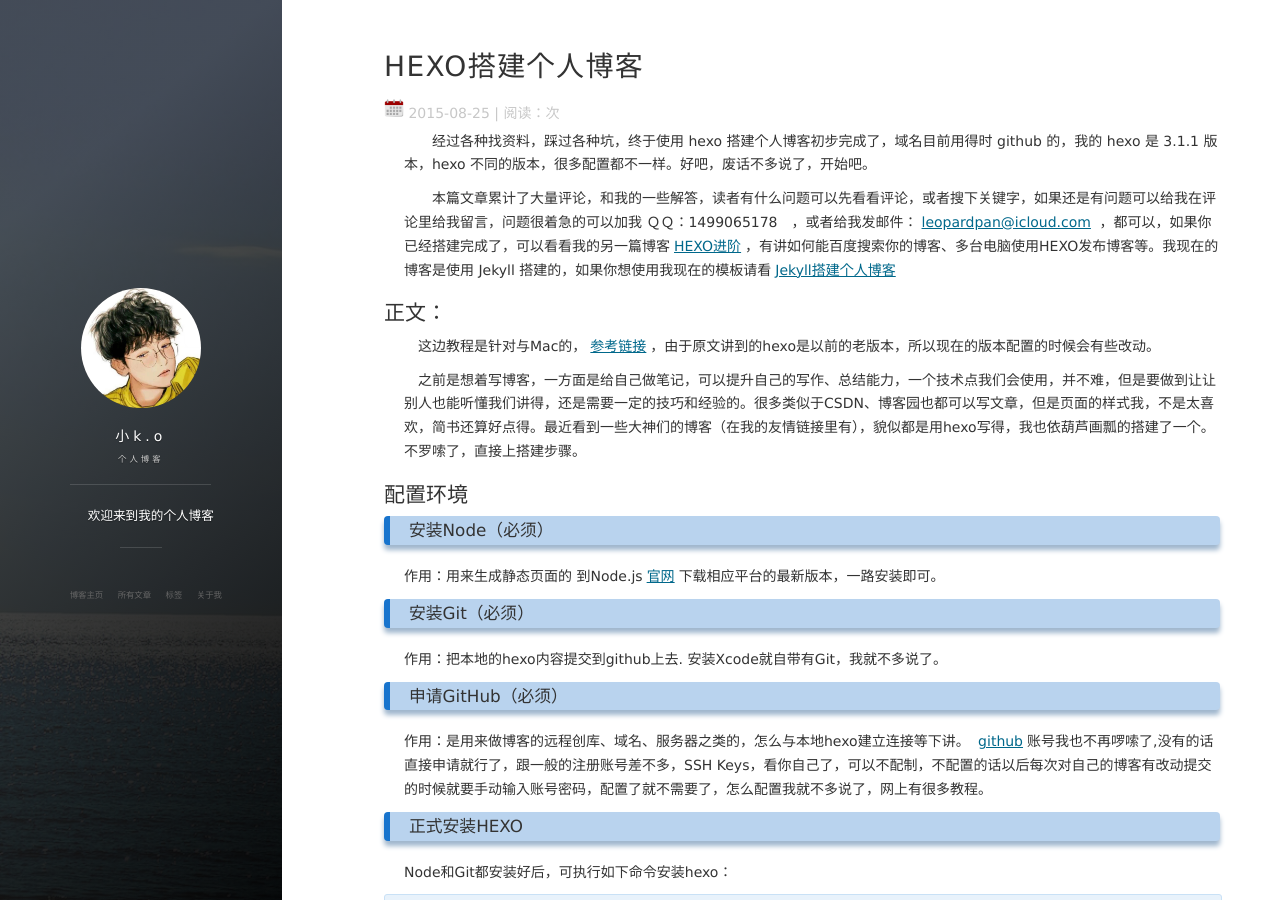
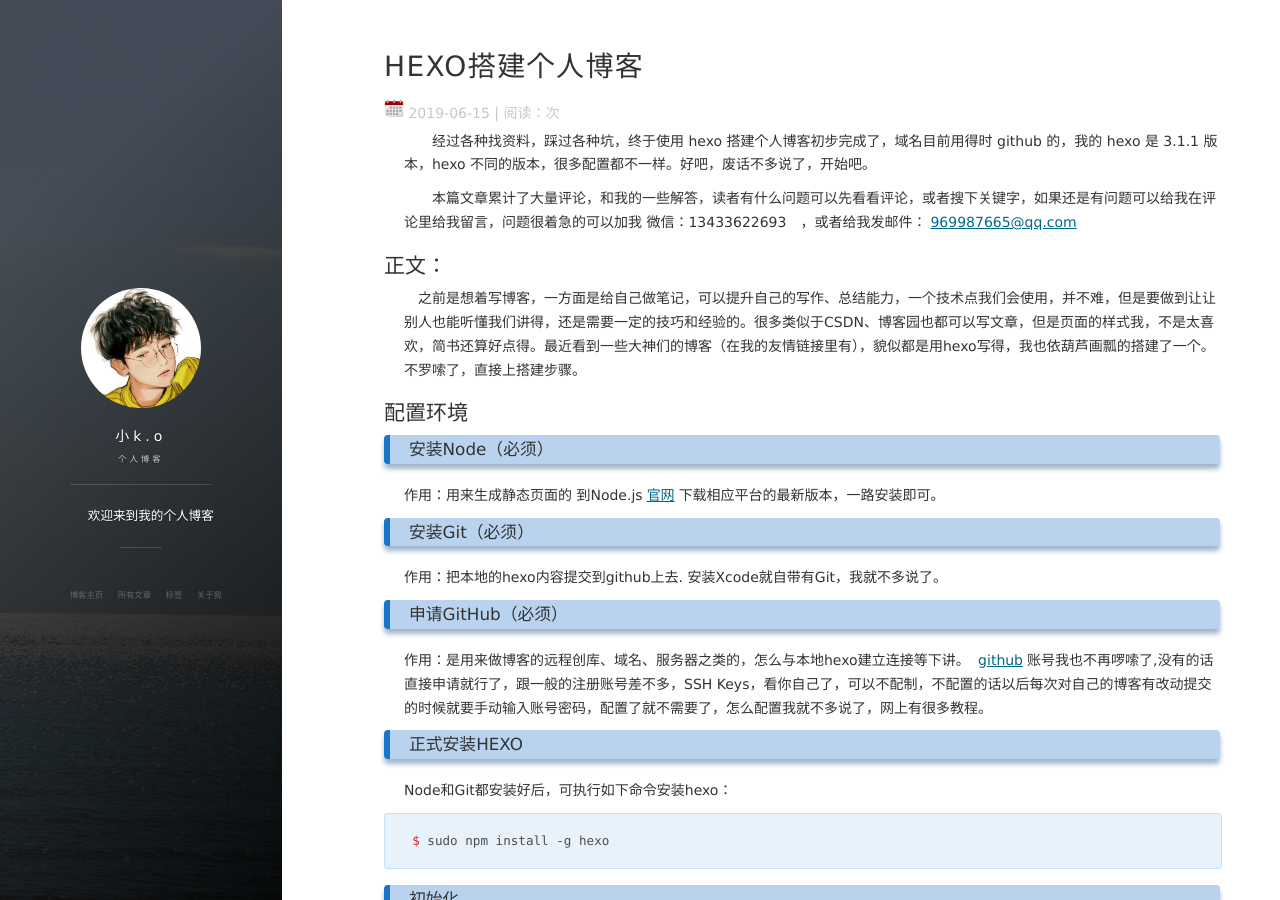
Before and after one commit to xieruiwei/xieruiwei.github.io, a Jekyll site: the page built from _posts/2019-06-15-HEXO搭建个人博客.md, in a window 1280 px wide and 900 px high. Built offline with Jekyll 4.4.1, drawn with Linux system fonts in a browser that asks for light colours; nearby versions of some CDN libraries; comment, search, counter and statistics services are not loaded; some of the changed text lies outside the part shown.

Commit message:
Site updated: 2019-06-15 23:14:16

```diff
--- a/_posts/2015-08-25-HEXO搭建个人博客.md
+++ b/_posts/2019-06-15-HEXO搭建个人博客.md
@@ -1,18 +1,17 @@
 ---
 layout: post
 title: "HEXO搭建个人博客"
-date: 2015-08-25
+date: 2019-06-15
 description: "HEXO配置，HEXO+Github，搭建自己的博客"
 tag: 博客
 ---
 
 　　经过各种找资料，踩过各种坑，终于使用 hexo 搭建个人博客初步完成了，域名目前用得时 github 的，我的 hexo 是 3.1.1 版本，hexo 不同的版本，很多配置都不一样。好吧，废话不多说了，开始吧。
 
-　　本篇文章累计了大量评论，和我的一些解答，读者有什么问题可以先看看评论，或者搜下关键字，如果还是有问题可以给我在评论里给我留言，问题很着急的可以加我 ＱＱ：1499065178　，或者给我发邮件：[leopardpan@icloud.com](mailto:leopardpan@icloud.com)  ，都可以，如果你已经搭建完成了，可以看看我的另一篇博客[HEXO进阶](http://baixin.io/2016/06/HEXO_Advanced/)，有讲如何能百度搜索你的博客、多台电脑使用HEXO发布博客等。我现在的博客是使用 Jekyll 搭建的，如果你想使用我现在的模板请看[Jekyll搭建个人博客](http://baixin.io/2016/10/jekyll_tutorials1/)
+　　本篇文章累计了大量评论，和我的一些解答，读者有什么问题可以先看看评论，或者搜下关键字，如果还是有问题可以给我在评论里给我留言，问题很着急的可以加我 微信：13433622693　，或者给我发邮件：[969987665@qq.com](mailto:969987665@qq.com)
 
 
 ## 正文：
-　这边教程是针对与Mac的，[参考链接](http://ibruce.info/2013/11/22/hexo-your-blog/?utm_source=tuicool)，由于原文讲到的hexo是以前的老版本，所以现在的版本配置的时候会有些改动。
 
 　之前是想着写博客，一方面是给自己做笔记，可以提升自己的写作、总结能力，一个技术点我们会使用，并不难，但是要做到让让别人也能听懂我们讲得，还是需要一定的技巧和经验的。很多类似于CSDN、博客园也都可以写文章，但是页面的样式我，不是太喜欢，简书还算好点得。最近看到一些大神们的博客（在我的友情链接里有），貌似都是用hexo写得，我也依葫芦画瓢的搭建了一个。不罗嗦了，直接上搭建步骤。
 
@@ -146,7 +145,7 @@
 
 	hexo deploy
 
-　然后再浏览器中输入[http://leopardpan.github.io/](http://leopardpan.github.io/)就行了，我的 github 的账户叫 leopardpan ,把这个改成你 github 的账户名就行了
+　然后再浏览器中输入[http://xieruiwei.github.io/](http://xieruiwei.github.io/)就行了，我的 github 的账户叫 xieruiwei ,把这个改成你 github 的账户名就行了
 
 ### 部署步骤
 
```
Also changed, not shown: other parts of _posts/2019-06-15-HEXO搭建个人博客.md (+1 -1 lines).
